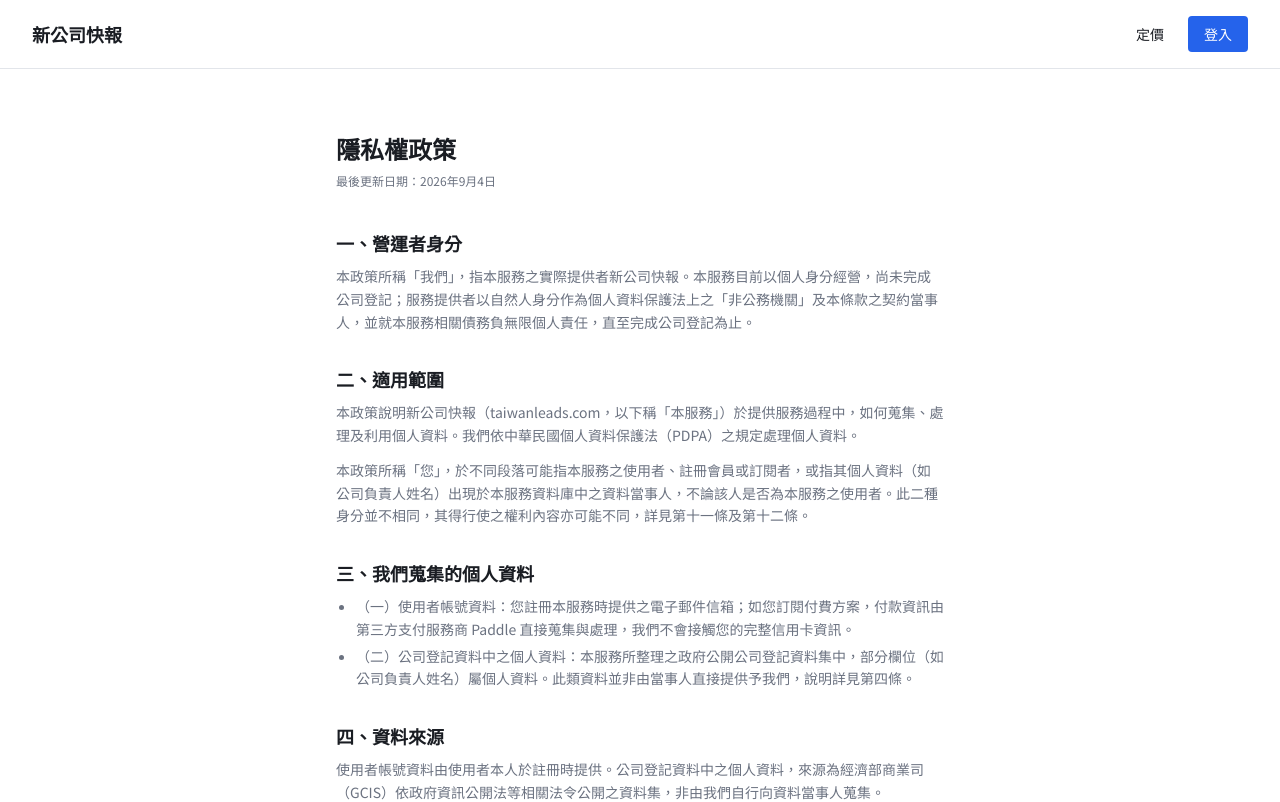
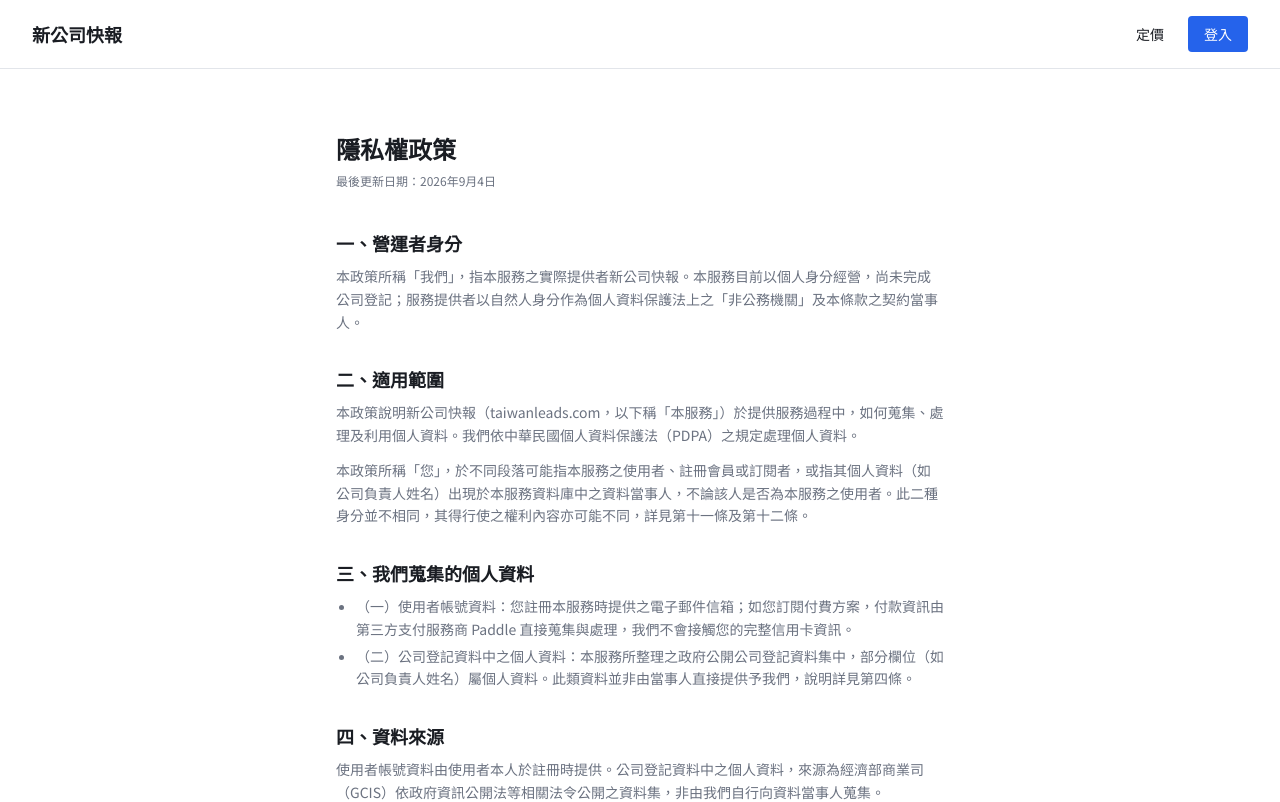
Before and after one commit to verymeanguy13-lab/tw-leads-radar, a Next.js app: page /privacy in a window 1280 px wide. Shown: the top 802 px of the page. Built offline with nearby package versions, Linux system fonts and the light colour scheme; no server answers.

Commit message:
Trim unlimited-personal-liability clause from Privacy Policy §1

```diff
--- a/app/(marketing)/privacy/page.tsx
+++ b/app/(marketing)/privacy/page.tsx
@@ -14,7 +14,7 @@ const sections: Section[] = [
   {
     heading: "一、營運者身分",
     blocks: [
-      { type: "p", text: "本政策所稱「我們」，指本服務之實際提供者新公司快報。本服務目前以個人身分經營，尚未完成公司登記；服務提供者以自然人身分作為個人資料保護法上之「非公務機關」及本條款之契約當事人，並就本服務相關債務負無限個人責任，直至完成公司登記為止。" },
+      { type: "p", text: "本政策所稱「我們」，指本服務之實際提供者新公司快報。本服務目前以個人身分經營，尚未完成公司登記；服務提供者以自然人身分作為個人資料保護法上之「非公務機關」及本條款之契約當事人。" },
     ],
   },
   {
```
